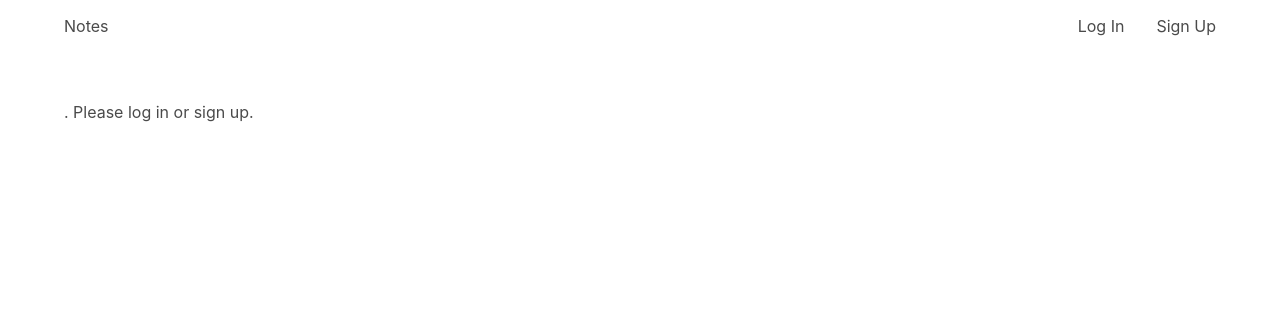
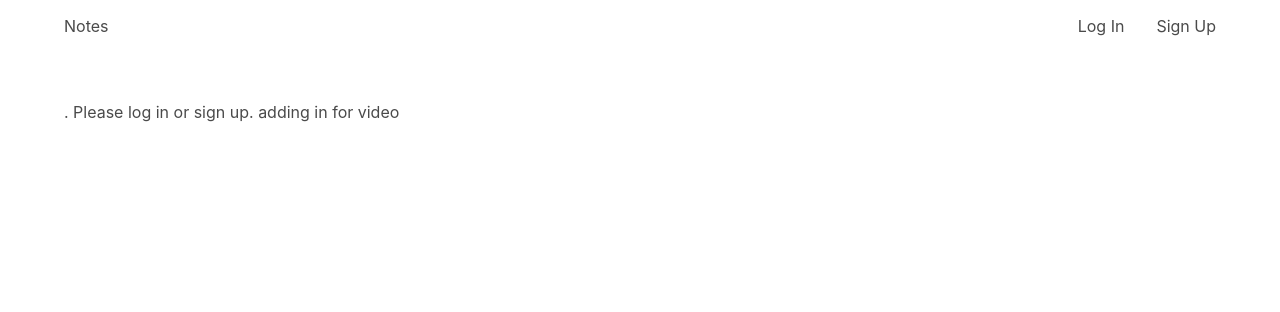
Before and after one commit to Spwilson87/note-app, a Flask app: page / in a window 1280 px wide. Shown: the top 312 px of the page. Run offline with Flask 3, Linux system fonts and the light colour scheme; some libraries are stand-ins or nearby versions.

Commit message:
added for video

```diff
--- a/app/templates/index.html
+++ b/app/templates/index.html
@@ -3,6 +3,6 @@
 {% block content %}
           <p>
             .
-            Please log in or sign up.<br>
+            Please log in or sign up. adding in for video<br>
           </p>
 {% endblock %}
```
